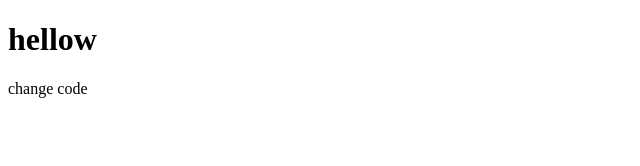
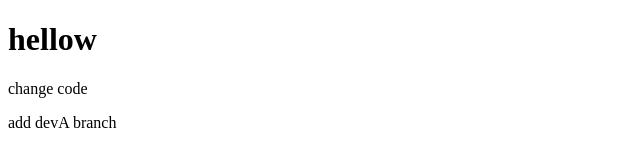
Before and after one commit to redmindcat/mygit, a plain HTML site: page index.html in a window 1280 px wide. Shown: the whole page, without its empty margins (0-640 px from the left). Drawn offline with Linux system fonts and the light colour scheme.

Commit message:
add branch text

```diff
--- a/index.html
+++ b/index.html
@@ -8,5 +8,6 @@
 <body>
     <h1>hellow</h1>
     <p>change code</p>
+    <p>add devA branch</p>
 </body>
 </html>
```
